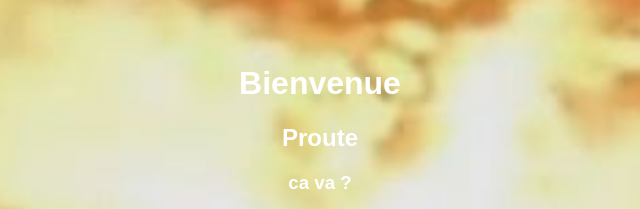
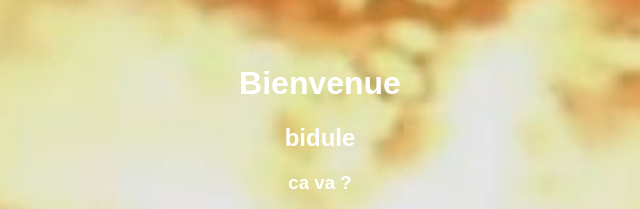
Before and after one commit to axelpm4/cat, a plain HTML site: page index.html in a window 1280 px wide. Shown: the top 209 px of the page, 320-960 px from the left. Drawn offline with Linux system fonts and the light colour scheme.

Commit message:
ajout h2v4

```diff
--- a/index.html
+++ b/index.html
@@ -5,7 +5,7 @@
 <title>Site Troll Cat</title>
 <header>
     <h1>Bienvenue</h1>
-    <h2>Proute</h2>
+    <h2>bidule</h2>
     <h3>ca va ?</h3>
 </header>
 <style>
```
